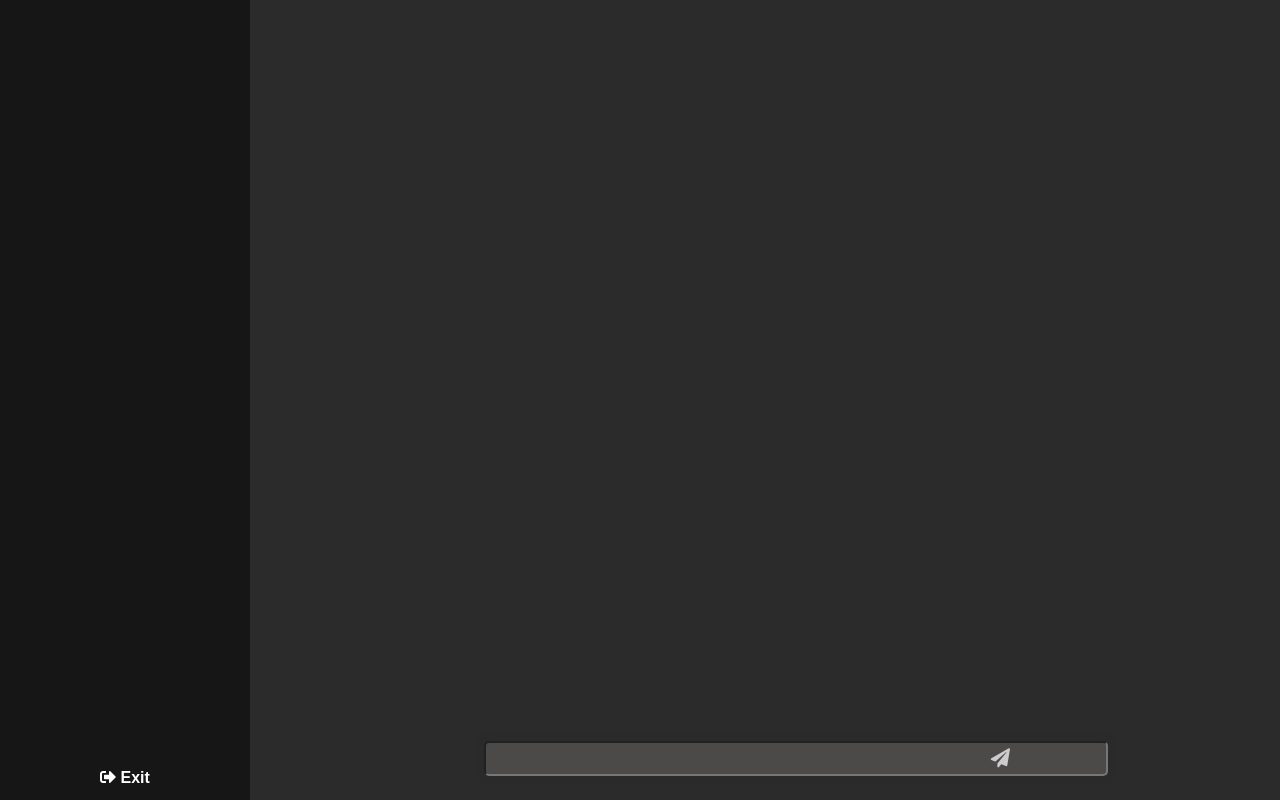
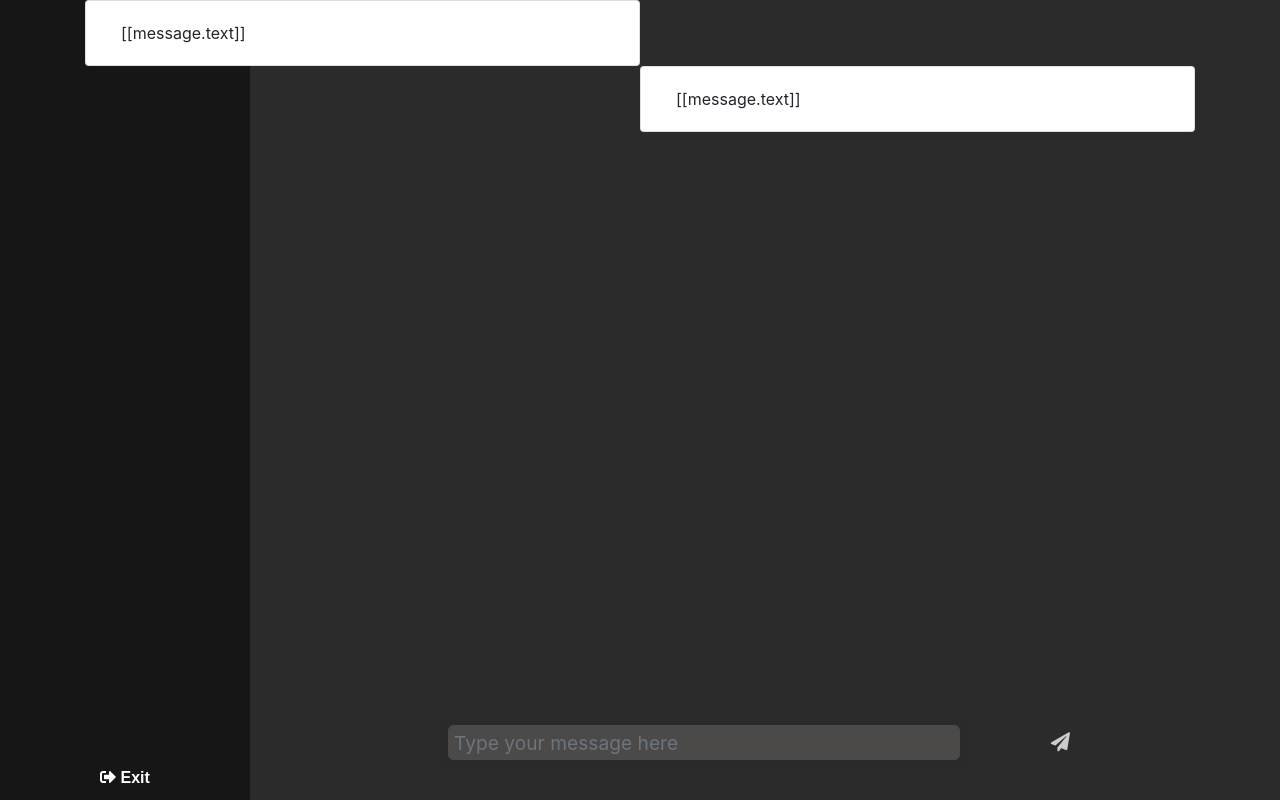
Before and after one commit to XuBai163/6CCS3PRJ, a Django app: page /chatbot/ in a window 1280 px wide. Run offline with Django 4.2, Linux system fonts and the light colour scheme.

Commit message:
Copy and adapted dialog boxes.     - Add vue.js code to the chatbot interface page

```diff
--- a/docbot/templates/chatbot.html
+++ b/docbot/templates/chatbot.html
@@ -17,13 +17,42 @@
     </div>
 </div>
 
-<div id="right-panel">
-    <div class="input-container">
-        <input type="text" class="message-input">
-        <button class="send-icon">
-            <i class="fas fa-paper-plane"></i>
-        </button>
+<!-- MAKE A CITATION HERE -->
+<div id="chat-interface" class="container top-padding">
+    <div class="row">
+        <div class="col-md-12">
+            <div class="card col-md-6" v-for="message in messages"
+                v-bind:class="{ 'user-message': message.user,  'chat-message': message.chat_bot, 'offset-md-6': message.chat_bot}">
+                <div class="card-body">
+                    [[message.text]]
+                </div>
+            </div>
+        </div>
     </div>
+
+    <div class="row top-padding">
+        <div class="col-md-12">
+            <div class="card col-md-6 offset-md-6" v-for="message in messages"
+                v-bind:class="{ 'chat-message': message.chat_bot}">
+                <div class="card-body">
+                    [[message.text]]
+                </div>
+            </div>
+        </div>
+    </div>
+
+    <div id="right-panel">
+        <form id="message-form" action="{% url 'hello_world' %}" method="post">
+            <div class="input-container">
+                <!-- <input type="text" class="message-input" name="message"> -->
+                <input type="text" class="form-control" v-model="messageInput" placeholder="Type your message here">
+                <button class="send-icon" type="submit">
+                    <i class="fas fa-paper-plane"></i>
+                </button>
+            </div>
+        </form>
+    </div>
+
 </div>
 
 <style>
@@ -50,10 +79,10 @@
     }
 
     #right-panel {
-        height: 97vh;
-        display: grid;
-        justify-content: center;
-        align-items: center;
+        display: flex;
+        flex-direction: column;
+        justify-content: space-between;
+        height: 100%;
     }
 
     .exit-container {
@@ -91,22 +120,31 @@
     }
 
     .input-container {
-        align-self: end;
-        position: relative;
+        position: absolute;
+        bottom: 5%;
+        width: 10%;
+        right: 55%;
     }
 
-    .message-input {
-        width: 200%;
+    .form-control {
+        width: 400%;
         padding: 5px;
         height: 35px;
         font-size: 1.2em;
         border-radius: 5px;
-        bottom: 10;
+        bottom: 0;
         background-color: rgb(76, 73, 73);
         box-shadow: 0px 0px 5px 2px rgb(44, 43, 43, 0.5);
         flex: 1;
         color: white;
+        border-color: rgb(76, 73, 73);
     }
+
+    /* .form-control:focus {
+        background-color: rgb(76, 73, 73);
+        border-color: none;
+        outline: none;
+    } */
 
     .send-icon {
         background: none;
@@ -115,7 +153,7 @@
         font-size: 1.2em;
         cursor: pointer;
         position: absolute;
-        right: -220px;
+        right: -500px;
         top: 2px;
     }
 
@@ -128,6 +166,70 @@
     }
 </style>
 
+<script>
+    function sendMessage() {
+        var inputBox = document.querySelector('.message-input');
+        var message = inputBox.value;
+
+        if (message === '') {
+            alert('Please enter a message');
+            return;
+        }
+
+        // Send the message to the server
+        fetch('/hello_world/', {
+            method: 'POST',
+            headers: {
+                'Content-Type': 'chat-interfacelication/json'
+            },
+            body: JSON.stringify({ 'message': message }),
+            credentials: 'same-origin'
+        })
+            .then(function (response) {
+                return response.json();
+            })
+            .then(function (data) {
+                // Handle the response from the server
+                var response = data.response;
+                console.log(response);
+                alert(response);
+            })
+            .catch(function (error) {
+                console.log('Error:', error);
+            });
+
+        // Clear the input box
+        inputBox.value = '';
+    }
+
+    new Vue({
+        el: "#chat-interface",
+        data: {
+            messages: [],
+            input: "",
+            placeholder: "Type your message here...",
+            send_blank: false
+        },
+        methods: {
+            check_content: function () {
+                if (this.input === "") {
+                    this.send_blank = true;
+                } else {
+                    this.send_blank = false;
+                }
+            },
+            add_message: function () {
+                if (this.input !== "") {
+                    this.messages.push({ text: this.input, user: true });
+                    this.input = "";
+                    this.messages.push({ text: "Hello world", chat_bot: true });
+                    this.check_content();
+                }
+            }
+        }
+    });
+</script>
+
 </body>
 
 </html>
--- a/docbot/views.py
+++ b/docbot/views.py
@@ -1,5 +1,6 @@
 from django.shortcuts import render, redirect
-from django.http import JsonResponse
+from django.http import JsonResponse, HttpResponse
+from django.views.decorators.csrf import csrf_exempt
 # from .chatbot_engine import process_message
 
 def home(request):
@@ -12,3 +13,10 @@
     #     response = "Hello World!"
     #     return JsonResponse({'response': response})
     return render(request, 'chatbot.html')
+
+@csrf_exempt
+def hello_world(request):
+    if request.method == 'POST':
+        message = request.POST.get('message')
+        response = {"message": "Hello World!"}
+        return JsonResponse(response)
--- a/system/urls.py
+++ b/system/urls.py
@@ -20,5 +20,6 @@
 urlpatterns = [
     path('admin/', admin.site.urls),
     path('', views.home, name='home'),
-    path('chatbot/', views.chatbot, name="chatbot")
+    path('chatbot/', views.chatbot, name="chatbot"),
+    path('hello_world', views.hello_world, name="hello_world")
 ]
```
